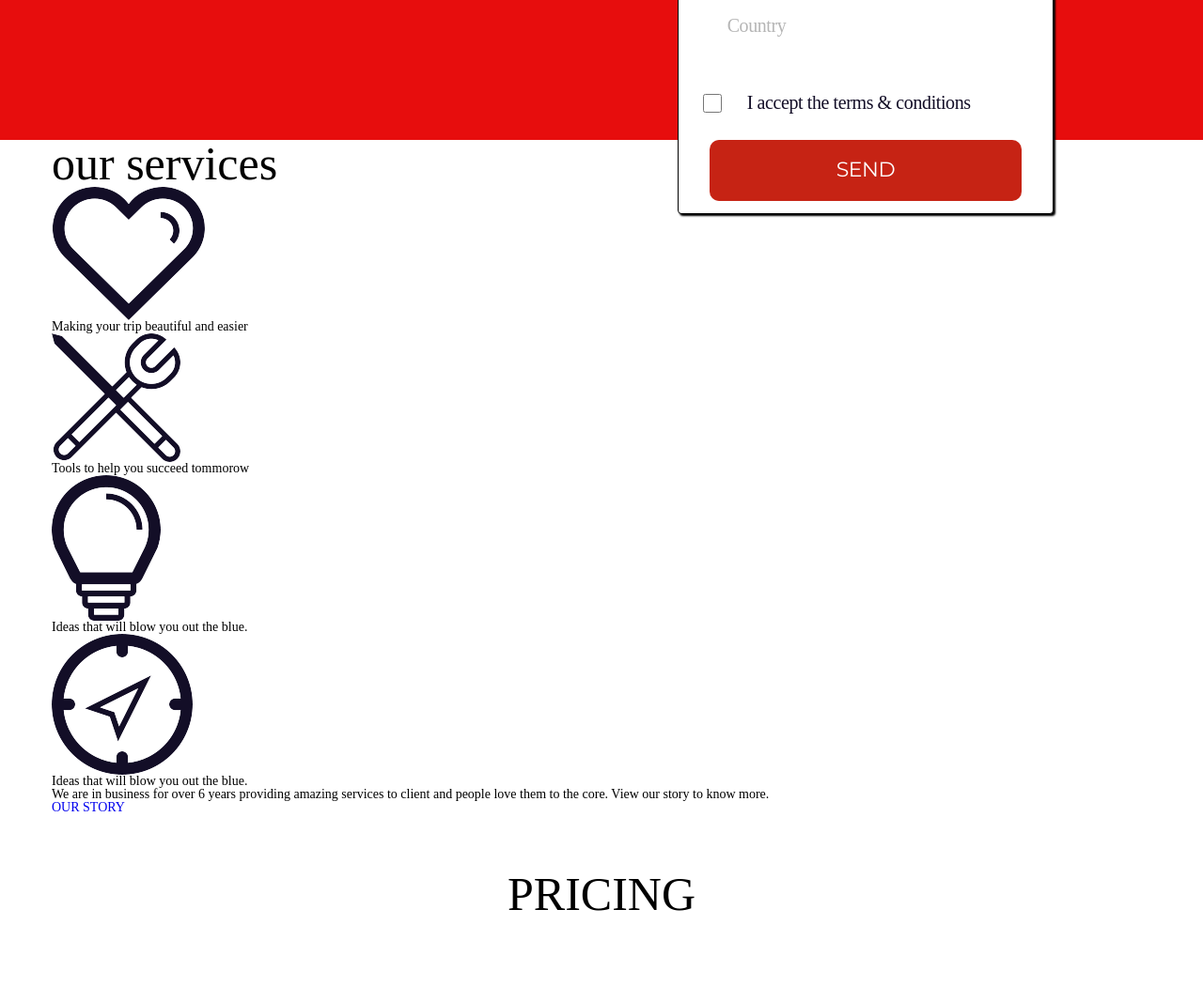
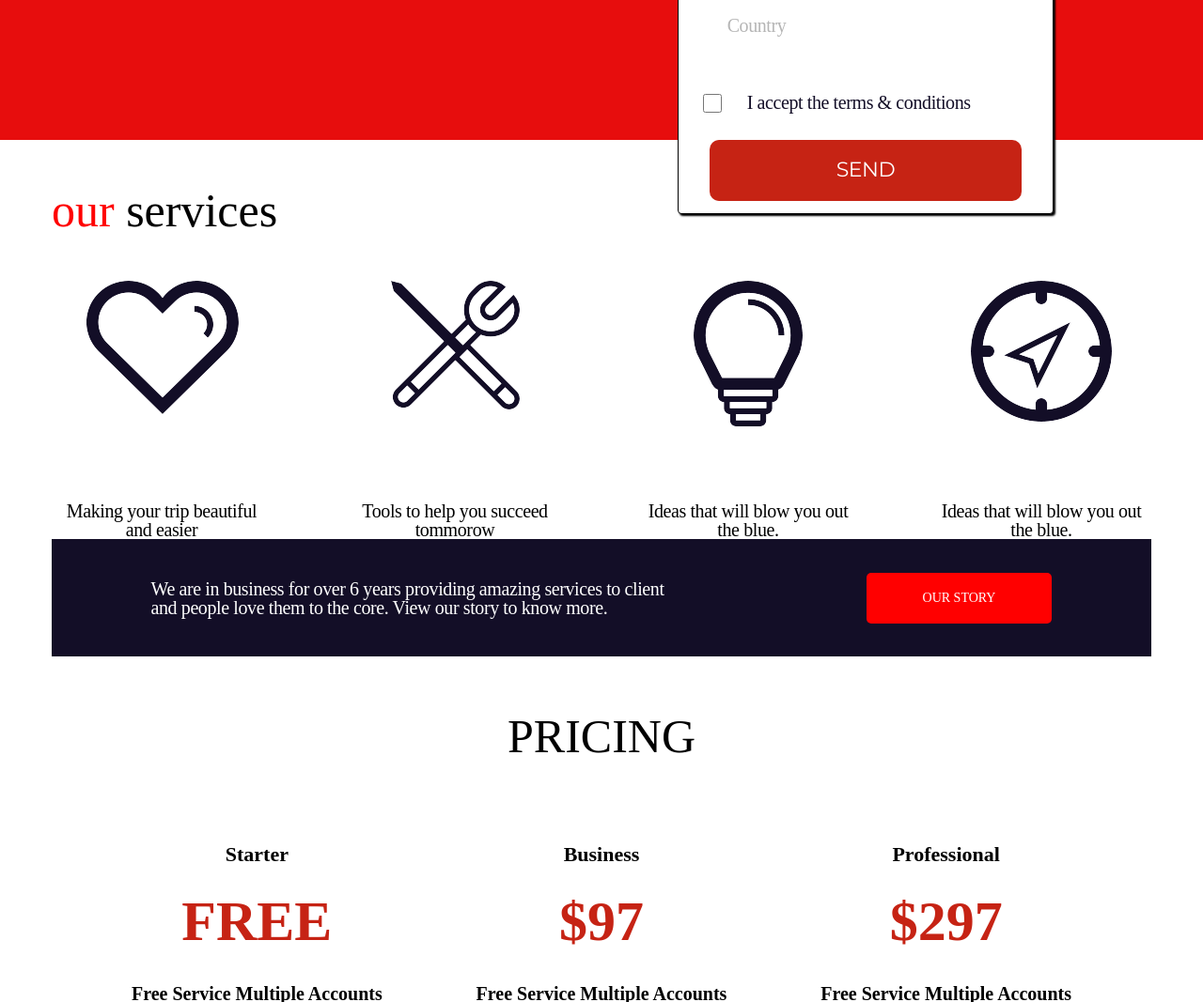
Before and after one commit to vetal1117/AUTOMOTIVE, a plain HTML site: page index.html in a window 1280 px wide. Shown: the part 483-1550 px from the top of the page at 94% size. Drawn offline with nearby package versions, Linux system fonts and the light colour scheme.

```diff
--- a/#source/scss/services.scss
+++ b/#source/scss/services.scss
@@ -1,31 +1,73 @@
 .services {
 
 	&__body {
+
 	}
 
 	&__title {
+      padding: 50px 0px 0px 0px;
+      margin-bottom: 50px;
+      span{
+         color:red;
+      }
 	}
 
 	&__image-row {
+      display: flex;
+      justify-content: space-between;
+      text-align: center;
+
+
 	}
 
-	&__image-column {
+
+
+   &__image-column {flex: 0 1 20%;
+
 	}
 
+
+
+
 	&__content {
+      display: flex;
+background: #130e27;
+      height: 125px;
+      justify-content: space-around;
+      align-items: center;
+
 	}
 
-	&__info {
+   &__info {
+      max-width: 550px;
+      font-size: 20px;
+      font-weight: 400;
+      letter-spacing: -0.02em;
+      color: #ffffff;
 	}
 
-	&__btn {
+	&__btn {display: flex;
+      a{
+         color: #fff;}
+      background-color: red;
+      padding: 20px 60px 20px 60px;
+      border-radius: 5px ;
 	}
 }
 .image-column {
+   display: flex;
+   flex-direction: column;
+   justify-content: space-between;
 
 	&__img {
+      margin-bottom: 80px;
 	}
 
 	&__text {
+font-size: 20px;
+font-weight: 500;
+letter-spacing: -0.02em;align-self: flex-end;
+
+
 	}
 }
```
Also changed, not shown: css/services.css, css/style.css, 1 other file.
